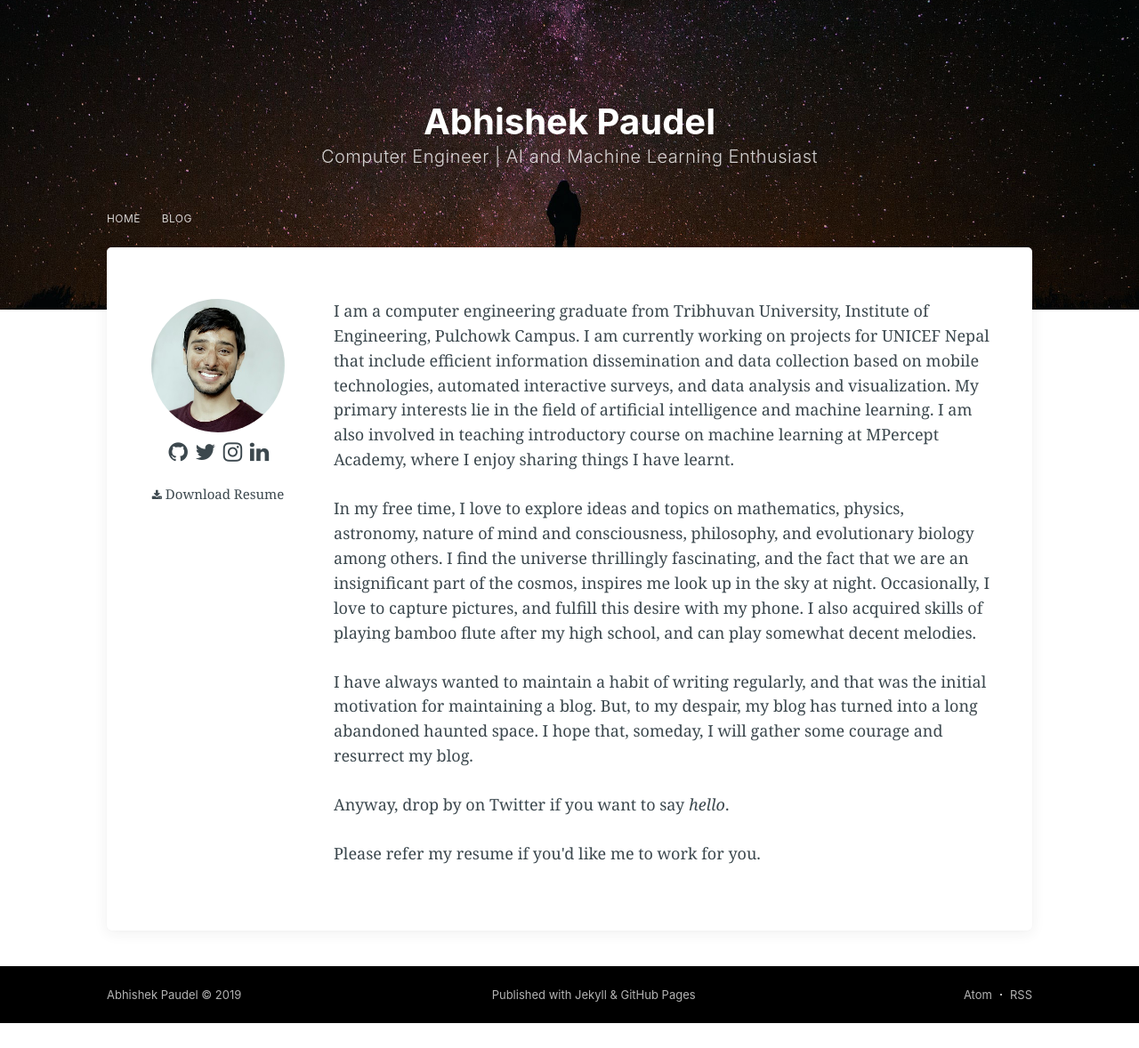
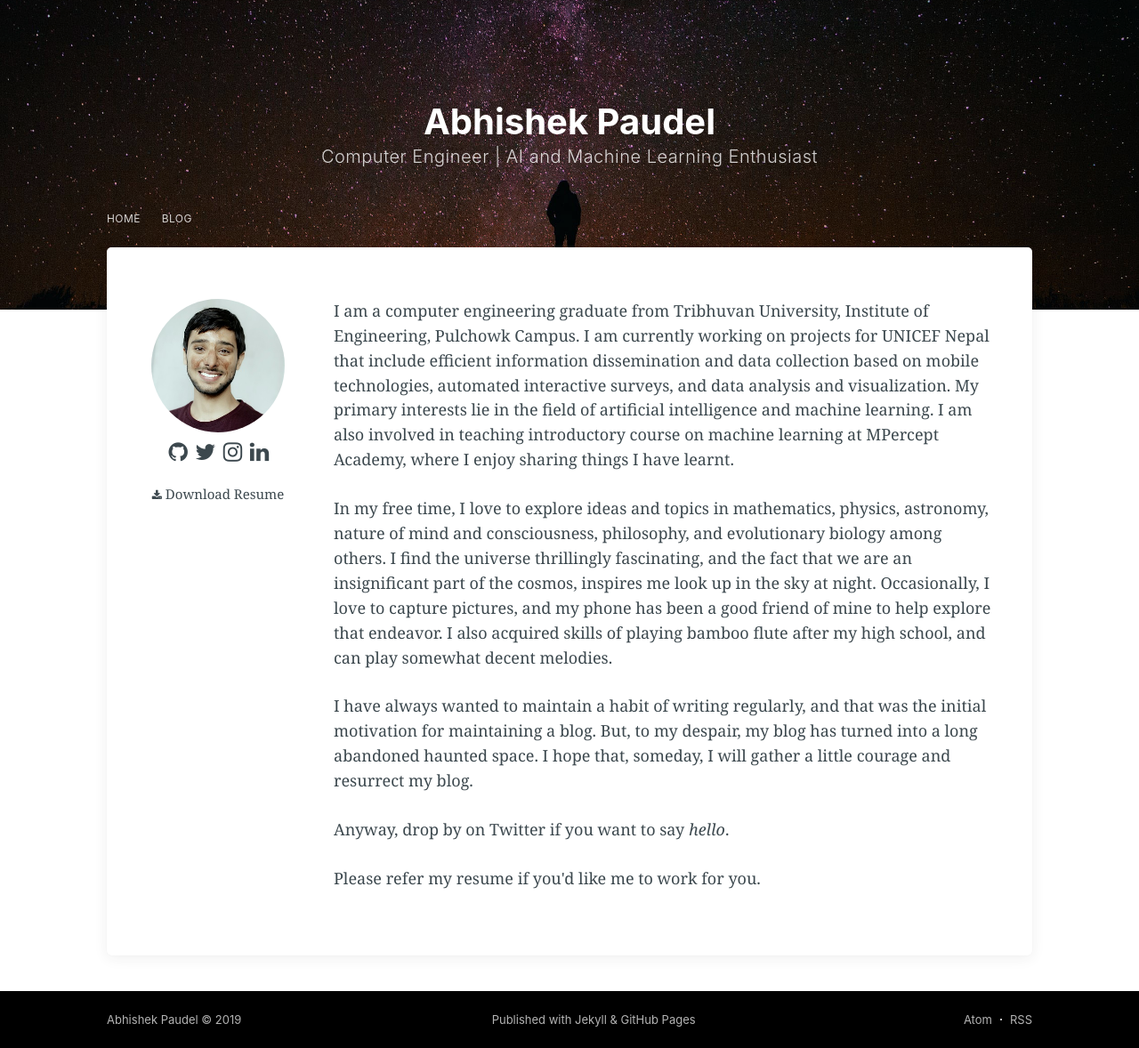
Before and after one commit to abpaudel/abpaudel.github.io, a Jekyll site: the page built from index.html, in a window 1280 px wide. Shown: the whole page at 89% size. Built offline with Jekyll 4.4.1, drawn with Linux system fonts in a browser that asks for light colours; nearby versions of some CDN libraries; comment, search, counter and statistics services are not loaded; before the commit the page ends 1150 px from its top, so only the background shows below that.

Commit message:
update bio

```diff
--- a/index.html
+++ b/index.html
@@ -22,8 +22,8 @@ navigation: True
 	</div>
 	<div id="right">
 		<p>I am a computer engineering graduate from <a href="http://pcampus.edu.np/" target="_blank">Tribhuvan University, Institute of Engineering, Pulchowk Campus</a>. I am currently working on projects for UNICEF Nepal that include efficient information dissemination and data collection based on mobile technologies, automated interactive surveys, and data analysis and visualization. My primary interests lie in the field of artificial intelligence and machine learning. I am also involved in teaching introductory course on machine learning at <a href="https://mpercept.academy/" target="_blank">MPercept Academy</a>, where I enjoy sharing things I have learnt.</p>
-		<p>In my free time, I love to explore ideas and topics on mathematics, physics, astronomy, nature of mind and consciousness, philosophy, and evolutionary biology among others. I find the universe thrillingly fascinating, and the fact that we are an insignificant part of the cosmos, inspires me look up in the sky at night. Occasionally, I love to capture <a href="https://www.instagram.com/{{site.instagram}}" target="_blank">pictures</a>, and fulfill this desire with my phone. I also acquired skills of playing bamboo flute after my high school, and can play somewhat <a href="https://youtu.be/rg9m323oo6s" target="_blank">decent melodies</a>.</p>
-		<p>I have always wanted to maintain a habit of writing regularly, and that was the initial motivation for maintaining a blog. But, to my despair, my blog has turned into a long abandoned haunted space. I hope that, someday, I will gather some courage and resurrect my blog.</p>
+		<p>In my free time, I love to explore ideas and topics in mathematics, physics, astronomy, nature of mind and consciousness, philosophy, and evolutionary biology among others. I find the universe thrillingly fascinating, and the fact that we are an insignificant part of the cosmos, inspires me look up in the sky at night. Occasionally, I love to capture <a href="https://www.instagram.com/{{site.instagram}}" target="_blank">pictures</a>, and my phone has been a good friend of mine to help explore that endeavor. I also acquired skills of playing bamboo flute after my high school, and can play somewhat <a href="https://youtu.be/rg9m323oo6s" target="_blank">decent melodies</a>.</p>
+		<p>I have always wanted to maintain a habit of writing regularly, and that was the initial motivation for maintaining a blog. But, to my despair, my blog has turned into a long abandoned haunted space. I hope that, someday, I will gather a little courage and resurrect my blog.</p>
 		<p>Anyway, drop by on <a href="https://twitter.com/{{site.twitter}}" target="_blank">Twitter</a> if you want to say <i>hello</i>.</p>
 		<p>Please refer <a href="/assets/files/Abhishek_Paudel_Resume.pdf" target="_blank">my resume</a> if you'd like me to work for you.</p>
 	</div>
```
